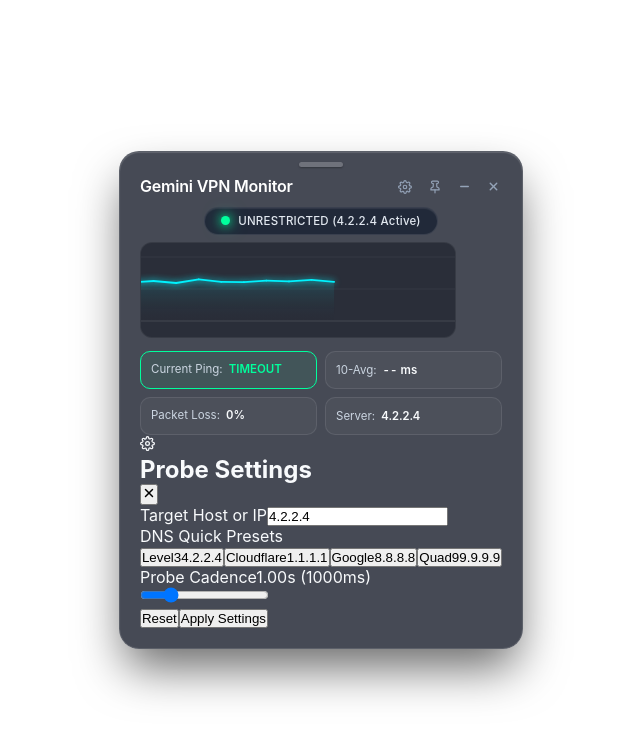
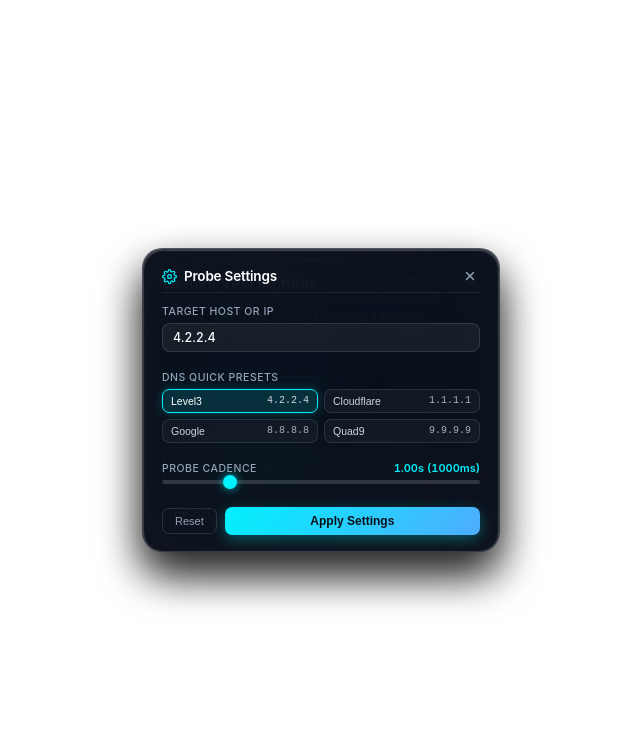
Before and after one commit to sksbkt/gemini-vpn-monitor, a React (Vite) app: page / in a window 1280 px wide. Both pictures are taken after a click on the button 701 px from the left and 283 px from the top of the page. Shown: the top 738 px of the page, without its empty margins (319-959 px from the left). Built offline with nearby package versions, Linux system fonts and the light colour scheme.

Commit message:
feat(phase-2): implement glassmorphic styling, animations, and form control styles

```diff
--- a/styles.css
+++ b/styles.css
@@ -33,6 +33,7 @@ body {
   display: flex;
   flex-direction: column;
   padding: 14px 20px 20px 20px;
+  position: relative;
 }
 
 /* Upper Drag Handle */
@@ -268,3 +269,280 @@ body {
   color: #94a3b8;
   margin-top: 2px;
 }
+
+/* ==========================================================================
+   Glassmorphic Settings Modal
+   ========================================================================== */
+
+.settings-overlay {
+  position: absolute;
+  inset: 0;
+  z-index: 100;
+  border-radius: 20px;
+  background: rgba(10, 15, 26, 0.88);
+  backdrop-filter: blur(30px) saturate(190%);
+  -webkit-backdrop-filter: blur(30px) saturate(190%);
+  border: 1px solid rgba(255, 255, 255, 0.16);
+  box-shadow:
+    0 20px 40px rgba(0, 0, 0, 0.7),
+    inset 0 1px 1px rgba(255, 255, 255, 0.2);
+  display: flex;
+  flex-direction: column;
+  padding: 16px 18px;
+  animation: modalFadeIn 0.18s cubic-bezier(0.16, 1, 0.3, 1) forwards;
+}
+
+@keyframes modalFadeIn {
+  from {
+    opacity: 0;
+    transform: scale(0.97);
+  }
+  to {
+    opacity: 1;
+    transform: scale(1);
+  }
+}
+
+.settings-container {
+  display: flex;
+  flex-direction: column;
+  height: 100%;
+}
+
+.settings-header {
+  display: flex;
+  align-items: center;
+  justify-content: space-between;
+  margin-bottom: 12px;
+  padding-bottom: 6px;
+  border-bottom: 1px solid rgba(255, 255, 255, 0.08);
+}
+
+.settings-title-group {
+  display: flex;
+  align-items: center;
+  gap: 7px;
+}
+
+.settings-header-icon {
+  color: #00f2fe;
+}
+
+.settings-title {
+  font-size: 13.5px;
+  font-weight: 600;
+  letter-spacing: -0.2px;
+  color: #ffffff;
+}
+
+.settings-close-btn {
+  background: transparent;
+  border: none;
+  color: #94a3b8;
+  display: flex;
+  align-items: center;
+  justify-content: center;
+  cursor: pointer;
+  padding: 3px;
+  border-radius: 6px;
+  transition: all 0.15s ease;
+}
+
+.settings-close-btn:hover {
+  color: #ffffff;
+  background: rgba(255, 255, 255, 0.08);
+}
+
+.settings-form {
+  display: flex;
+  flex-direction: column;
+  gap: 10px;
+  flex: 1;
+  justify-content: space-between;
+}
+
+.form-group {
+  display: flex;
+  flex-direction: column;
+  gap: 5px;
+}
+
+.form-label {
+  font-size: 10.5px;
+  font-weight: 500;
+  color: #94a3b8;
+  text-transform: uppercase;
+  letter-spacing: 0.5px;
+}
+
+.settings-input {
+  width: 100%;
+  background: rgba(255, 255, 255, 0.06);
+  border: 1px solid rgba(255, 255, 255, 0.12);
+  border-radius: 8px;
+  color: #ffffff;
+  font-size: 12.5px;
+  font-family: inherit;
+  font-weight: 500;
+  padding: 6px 10px;
+  outline: none;
+  transition: all 0.2s ease;
+}
+
+.settings-input:focus {
+  background: rgba(255, 255, 255, 0.1);
+  border-color: #00f2fe;
+  box-shadow: 0 0 12px rgba(0, 242, 254, 0.35);
+}
+
+.settings-input.error {
+  border-color: #ff3366;
+  box-shadow: 0 0 10px rgba(255, 51, 102, 0.35);
+}
+
+.settings-error-msg {
+  font-size: 10px;
+  color: #ff4d6d;
+  font-weight: 500;
+  margin-top: 1px;
+}
+
+.preset-grid {
+  display: grid;
+  grid-template-columns: repeat(2, 1fr);
+  gap: 6px;
+}
+
+.preset-btn {
+  background: rgba(255, 255, 255, 0.04);
+  border: 1px solid rgba(255, 255, 255, 0.1);
+  border-radius: 7px;
+  padding: 5px 8px;
+  display: flex;
+  justify-content: space-between;
+  align-items: center;
+  cursor: pointer;
+  transition: all 0.15s ease;
+  color: #cbd5e1;
+}
+
+.preset-btn:hover {
+  background: rgba(255, 255, 255, 0.09);
+  border-color: rgba(255, 255, 255, 0.2);
+  color: #ffffff;
+}
+
+.preset-btn.active {
+  background: rgba(0, 242, 254, 0.14);
+  border-color: #00f2fe;
+  color: #ffffff;
+  box-shadow: 0 0 10px rgba(0, 242, 254, 0.25);
+}
+
+.preset-label {
+  font-size: 10.5px;
+  font-weight: 500;
+}
+
+.preset-ip {
+  font-size: 10px;
+  font-family: monospace;
+  opacity: 0.8;
+}
+
+.slider-header {
+  display: flex;
+  align-items: center;
+  justify-content: space-between;
+}
+
+.slider-value {
+  font-size: 11px;
+  font-weight: 600;
+  color: #00f2fe;
+  font-variant-numeric: tabular-nums;
+}
+
+.settings-slider {
+  -webkit-appearance: none;
+  appearance: none;
+  width: 100%;
+  height: 4px;
+  border-radius: 4px;
+  background: rgba(255, 255, 255, 0.15);
+  outline: none;
+  transition: background 0.2s;
+  cursor: pointer;
+}
+
+.settings-slider::-webkit-slider-thumb {
+  -webkit-appearance: none;
+  appearance: none;
+  width: 14px;
+  height: 14px;
+  border-radius: 50%;
+  background: #00f2fe;
+  box-shadow: 0 0 8px rgba(0, 242, 254, 0.7);
+  cursor: pointer;
+  transition: transform 0.15s ease;
+}
+
+.settings-slider::-webkit-slider-thumb:hover {
+  transform: scale(1.2);
+}
+
+.settings-actions {
+  display: flex;
+  align-items: center;
+  gap: 8px;
+  margin-top: 4px;
+}
+
+.reset-btn {
+  background: transparent;
+  border: 1px solid rgba(255, 255, 255, 0.12);
+  color: #94a3b8;
+  font-size: 11px;
+  font-weight: 500;
+  border-radius: 7px;
+  padding: 6px 12px;
+  cursor: pointer;
+  transition: all 0.15s ease;
+}
+
+.reset-btn:hover {
+  color: #ffffff;
+  border-color: rgba(255, 255, 255, 0.25);
+  background: rgba(255, 255, 255, 0.05);
+}
+
+.save-btn {
+  flex: 1;
+  background: linear-gradient(135deg, #00f2fe 0%, #4facfe 100%);
+  border: none;
+  color: #08101a;
+  font-size: 12px;
+  font-weight: 700;
+  border-radius: 7px;
+  padding: 7px 14px;
+  cursor: pointer;
+  transition: all 0.2s cubic-bezier(0.16, 1, 0.3, 1);
+  box-shadow: 0 4px 14px rgba(0, 242, 254, 0.3);
+}
+
+.save-btn:hover:not(:disabled) {
+  transform: translateY(-1px);
+  box-shadow: 0 6px 18px rgba(0, 242, 254, 0.45);
+  filter: brightness(1.06);
+}
+
+.save-btn:active:not(:disabled) {
+  transform: translateY(0);
+}
+
+.save-btn:disabled {
+  opacity: 0.5;
+  cursor: not-allowed;
+  filter: grayscale(0.5);
+  box-shadow: none;
+}
```
